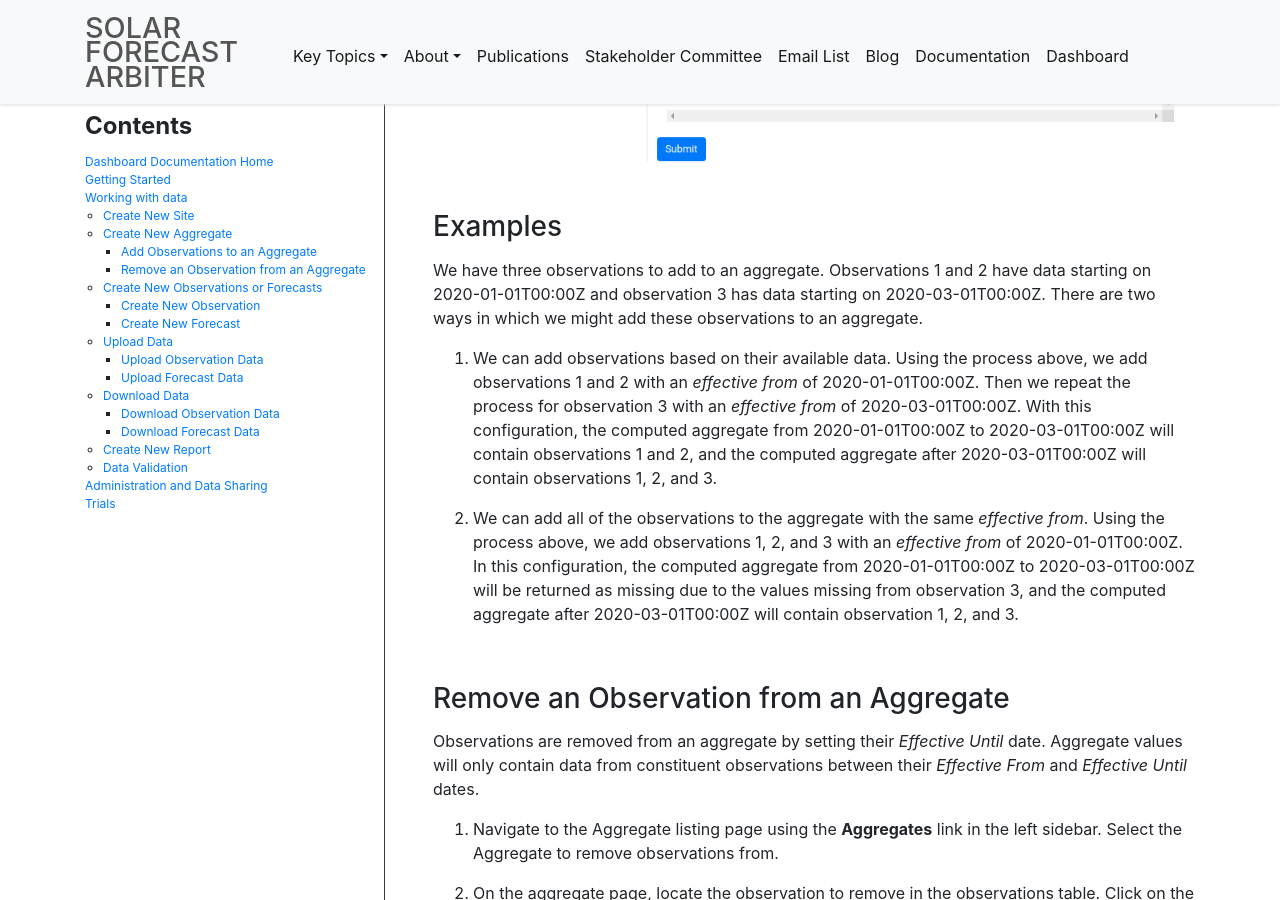
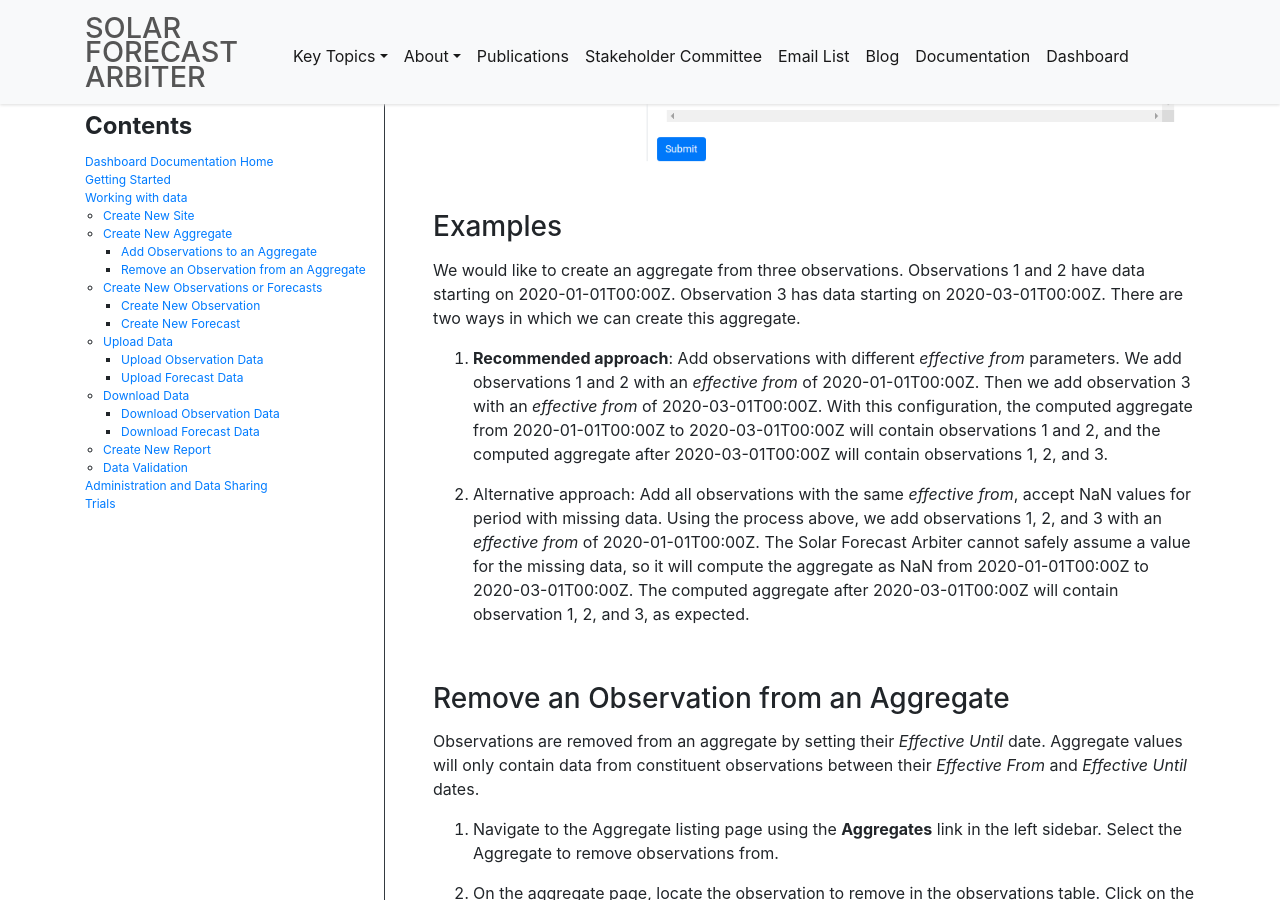
Before and after one commit to SolarArbiter/SolarArbiter.github.io, a Jekyll site: the page built from documentation/dashboard/working_with_data.md, in a window 1280 px wide and 900 px high, scrolled down 6123 px. Built offline with Jekyll 4.4.1, drawn with Linux system fonts in a browser that asks for light colours; some of the changed text lies outside the part shown.

Commit message:
Apply suggestions from code review
Co-authored-by: Will Holmgren <william.holmgren@gmail.com>

```diff
--- a/documentation/dashboard/working_with_data.md
+++ b/documentation/dashboard/working_with_data.md
@@ -73,8 +73,8 @@ how aggregation will be performed and the characteristics of the resulting
 timeseries data.
 
 Aggregated values inherit the quality flags of the underlying observation
-values. That is, an aggregate value will have a quality flag if any
-of the observation values used to aggregate contained that quality flag.
+values. That is, an aggregate value will have a quality flag if *any*
+of the underlying observation values contained that quality flag.
 See (Data Validation)[#data-validation] for details on quality flags.
 
 
@@ -125,26 +125,22 @@ Observations must be defined before they can be added to an aggregate (see
 
 ### Examples
 
-We have three observations to add to an aggregate. Observations 1 and 2 have
-data starting on 2020-01-01T00:00Z and observation 3 has data starting on
-2020-03-01T00:00Z. There are two ways in which we might add these
-observations to an aggregate.
+We would like to create an aggregate from three observations. Observations 1 and 2 have
+data starting on 2020-01-01T00:00Z.  Observation 3 has data starting on
+2020-03-01T00:00Z. There are two ways in which we can create this aggregate.
 
-1. We can add observations based on their available data. Using the process
-   above, we add observations 1 and 2 with an *effective from*  of
-   2020-01-01T00:00Z. Then we repeat the process for observation 3 with an
+1. **Recommended approach**: Add observations with different *effective from* parameters. We add
+   observations 1 and 2 with an *effective from*  of
+   2020-01-01T00:00Z. Then we add observation 3 with an
    *effective from* of 2020-03-01T00:00Z. With this configuration, the computed
    aggregate from 2020-01-01T00:00Z to 2020-03-01T00:00Z will contain
    observations 1 and 2, and the computed aggregate after 2020-03-01T00:00Z
    will contain observations 1, 2, and 3.
 
-2. We can add all of the observations to the aggregate with the same
-   *effective from*. Using the process above, we add observations 1, 2, and 3
-   with an *effective from* of 2020-01-01T00:00Z. In this configuration, the
-   computed aggregate from 2020-01-01T00:00Z to 2020-03-01T00:00Z will be
-   returned as missing due to the values missing from observation 3, and the
-   computed aggregate after 2020-03-01T00:00Z will contain observation 1, 2,
-   and 3.
+2. Alternative approach: Add all observations with the same *effective from*, accept NaN values for period with missing data. Using the process above, we add observations 1, 2, and 3
+   with an *effective from* of 2020-01-01T00:00Z. The Solar Forecast Arbiter cannot safely assume a value
+   for the missing data, so it will compute the aggregate as NaN from 2020-01-01T00:00Z to 2020-03-01T00:00Z.
+   The computed aggregate after 2020-03-01T00:00Z will contain observation 1, 2, and 3, as expected.
 
 ### Remove an Observation from an Aggregate
 {: .anchor}
```
